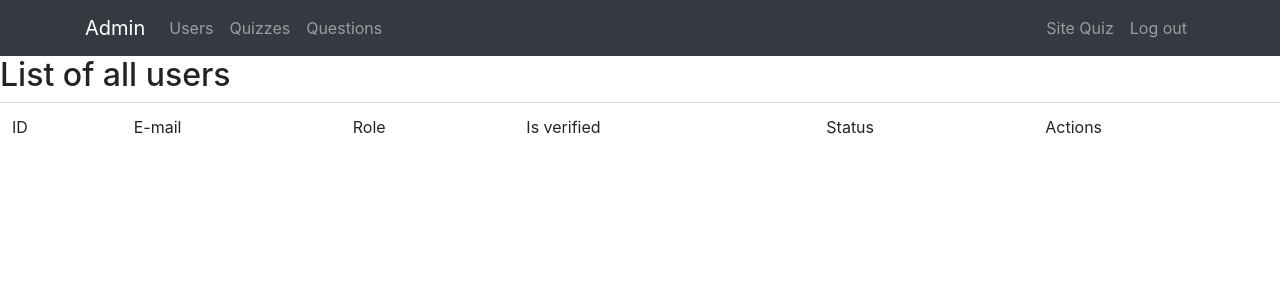
After one commit to krosek/project, a Symfony app: template templates/admin/users.html.twig in a window 1280 px wide. The commit adds this page. Shown: the top 300 px of the page. Run offline with Twig, Linux system fonts and the light colour scheme; the template is opened without the code that fills it, so the values that code supplies are empty; some libraries are stand-ins or nearby versions.

Commit message:
#10. Add output of all registered users into "admin panel"

```diff
--- a/src/Entity/User.php
+++ b/src/Entity/User.php
@@ -126,7 +126,7 @@ class User implements UserInterface
 
     public function isVerified(): bool
     {
-        return $this->isVerified;
+        return (bool) $this->isVerified;
     }
 
     public function setIsVerified(bool $isVerified): self
--- a/templates/admin/adminbase.html.twig
+++ b/templates/admin/adminbase.html.twig
@@ -23,7 +23,7 @@
                         <div class="collapse navbar-collapse" id="collapsibleNavbar">
                                 <ul class="navbar-nav" >
                                         <li class="nav-item">
-                                                <a class="nav-link" href="">Users</a>
+                                                <a class="nav-link" href="{{ path('admin_users') }}">Users</a>
                                         </li>
                                         <li class="nav-item">
                                                 <a class="nav-link" href="">Quizzes</a>
--- a/templates/admin/index.html.twig
+++ b/templates/admin/index.html.twig
@@ -2,6 +2,7 @@
 {% block body%}
     <div class="container">
         <h1>{{ title }}</h1>
+        <p>test</p>
     </div>
 
 {% endblock %}
--- /dev/null
+++ b/templates/admin/users.html.twig
@@ -0,0 +1,32 @@
+{% extends 'admin/adminbase.html.twig' %}
+{% block body%}
+    <h2>List of all users</h2>
+    <table class="table table-striped">
+        <thead>
+            <tr>
+                <td>ID</td>
+                <td>E-mail</td>
+                <td>Role</td>
+                <td>Is verified</td>
+                <td>Status</td>
+                <td>Actions</td>
+            </tr>
+        </thead>
+        <tbody>
+            {% for user in users %}
+                <tr>
+                    <td>{{ user.id }}</td>
+                    <td>{{ user.email }}</td>
+                    <td>{{ user.roles|join(" and ") }}</td>
+                    <td>{{ user.isVerified }}</td>
+                    <td>{{ user.status }}</td>
+                    <td>
+                        <a href="{{ path('user_delete',{id: user.id}) }}">
+                            DELETE
+                        </a>
+                    </td>
+                </tr>
+            {% endfor %}
+        </tbody>
+    </table>
+{% endblock %}
```
Also changed, not shown: src/Controller/Admin/AdminMainController.php (+29 -0 lines).
